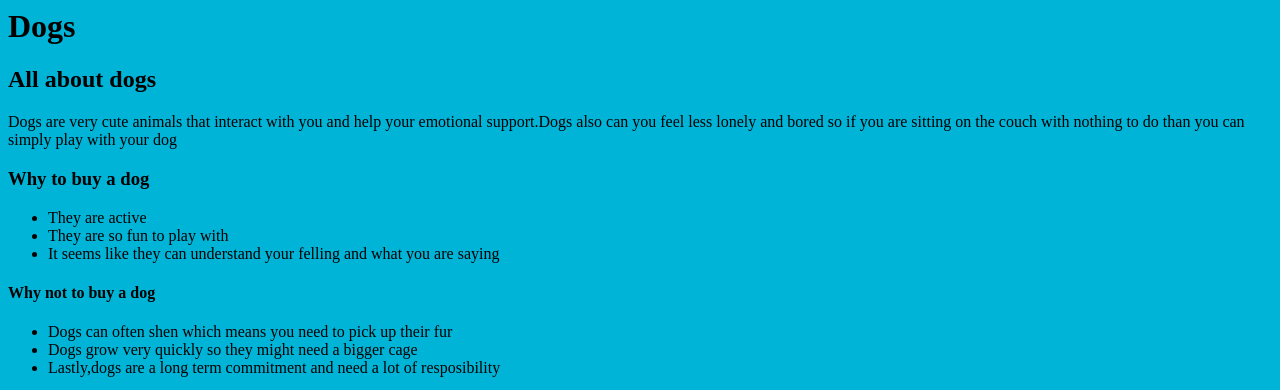
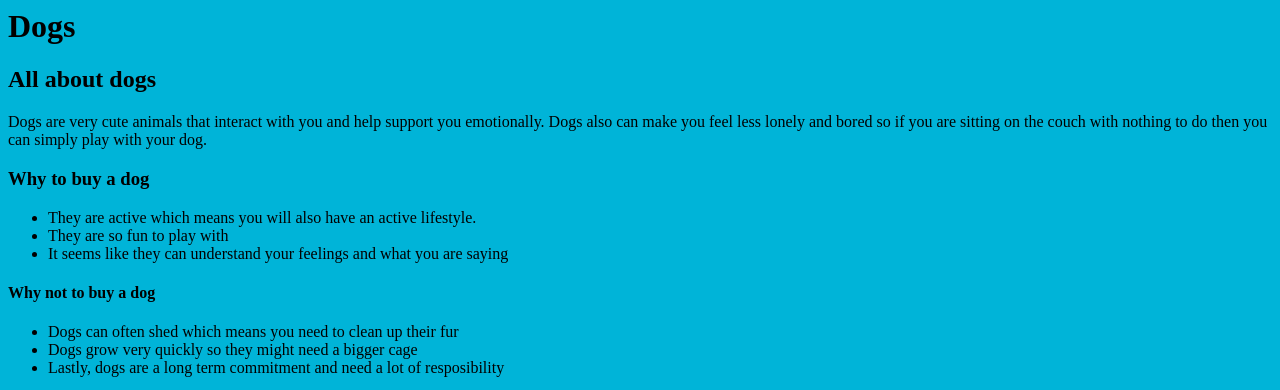
Before and after one commit to Rashidongithub/Y7Website, a plain HTML site: page index.html in a window 1280 px wide. Shown: the top 390 px of the page. Drawn offline with Linux system fonts and the light colour scheme.

Commit message:
Update index.html

```diff
--- a/index.html
+++ b/index.html
@@ -8,18 +8,18 @@
 
 <h1>Dogs</h1>
   <h2>All about dogs</h2>
-  <p>Dogs are very cute animals that interact with you and help your emotional support.Dogs also can you feel less lonely and bored so if you are sitting on the couch with nothing to do than you can simply play with your dog</p>
+  <p>Dogs are very cute animals that interact with you and help support you emotionally. Dogs also can make you feel less lonely and bored so if you are sitting on the couch with nothing to do then you can simply play with your dog.</p>
   <h3>Why to buy a dog </h3>
   <ul>
-  <li>They are active</li>
+  <li>They are active which means you will also have an active lifestyle.</li>
   <li>They are so fun to play with</li>
-  <li>It seems like they can understand your felling and what you are saying</li>
+  <li>It seems like they can understand your feelings and what you are saying</li>
 </ul>
   <h4>Why not to buy a dog</h4>
   <ul>
-  <li>Dogs can often shen which means you need to pick up their fur</li>
+  <li>Dogs can often shed which means you need to clean up their fur</li>
   <li>Dogs grow very quickly so they might need a bigger cage</li>
-  <li>Lastly,dogs are a long term commitment and need a lot of resposibility</li>
+  <li>Lastly, dogs are a long term commitment and need a lot of resposibility</li>
 </ul>
   <img src="https://cdn.britannica.com/84/232784-050-1769B477/Siberian-Husky-dog.jpg" alt="A dog on some grass" style="width:500px;height:400px;">
 </body>
```
